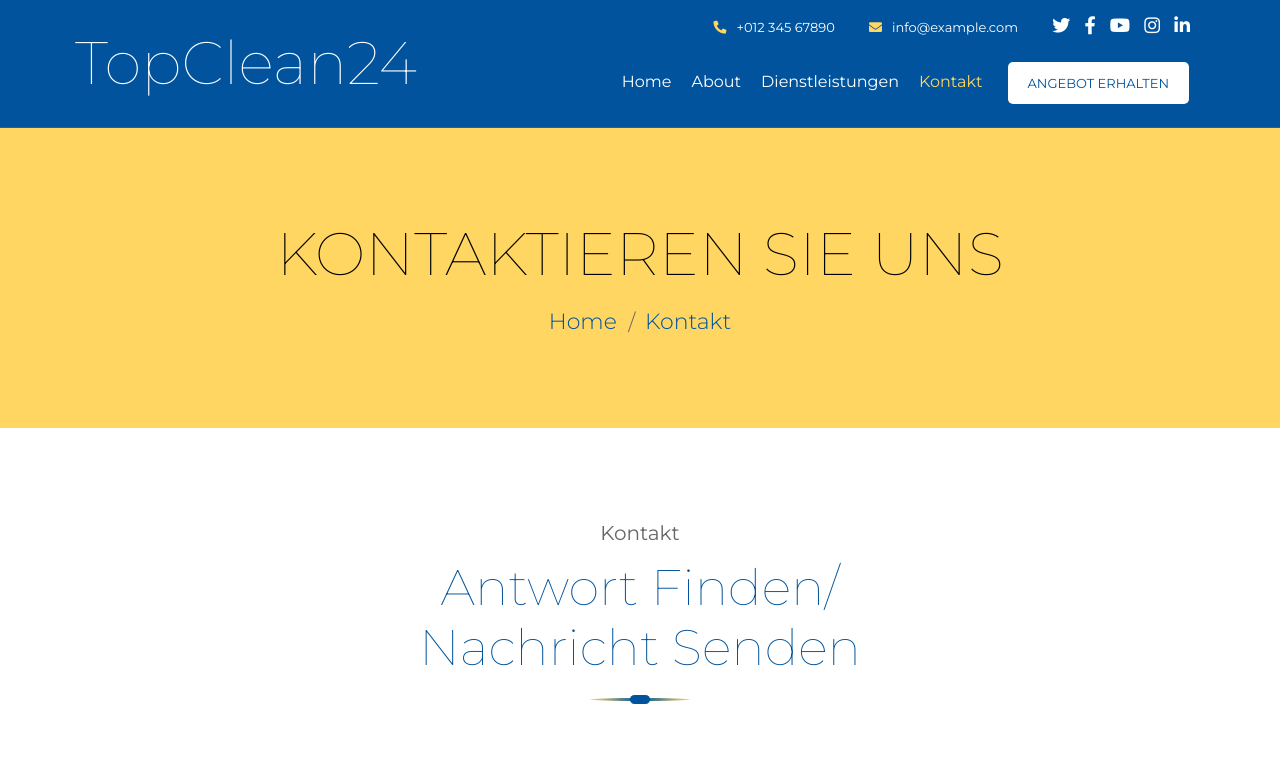
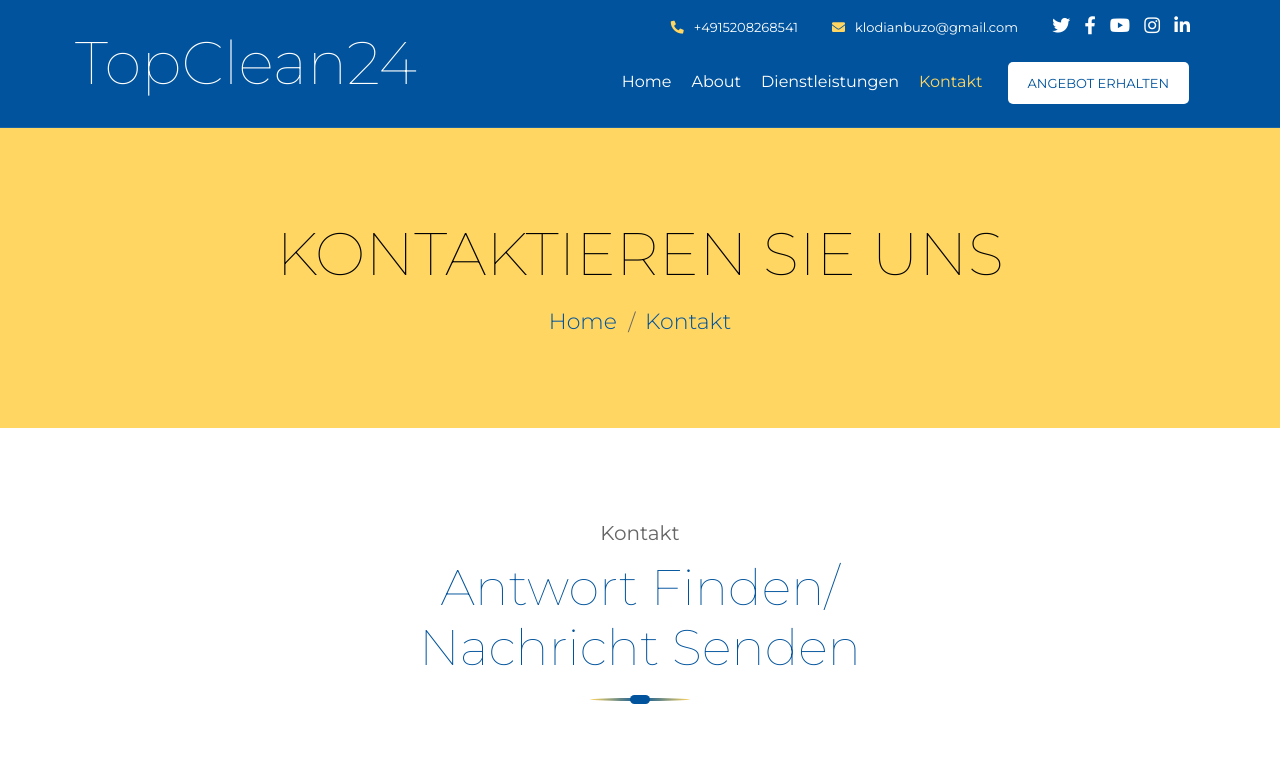
Before and after one commit to epoiten/TopClean24-Website, a plain HTML site: page contact.html in a window 1280 px wide. Shown: the top 758 px of the page. Drawn offline with nearby package versions, Linux system fonts and the light colour scheme.

Commit message:
Corrections

```diff
--- a/contact.html
+++ b/contact.html
@@ -40,10 +40,10 @@
                         <div class="col-lg-9">
                             <div class="topbar">
                                 <div class="topbar-col">
-                                    <a href="tel:+012 345 67890"><i class="fa fa-phone-alt"></i>+012 345 67890</a>
+                                    <a href="tel:+012 345 67890"><i class="fa fa-phone-alt"></i>+4915208268541</a>
                                 </div>
                                 <div class="topbar-col">
-                                    <a href="mailto:info@example.com"><i class="fa fa-envelope"></i>info@example.com</a>
+                                    <a href="mailto:info@example.com"><i class="fa fa-envelope"></i>klodianbuzo@gmail.com</a>
                                 </div>
                                 <div class="topbar-col">
                                     <div class="topbar-social">
```
